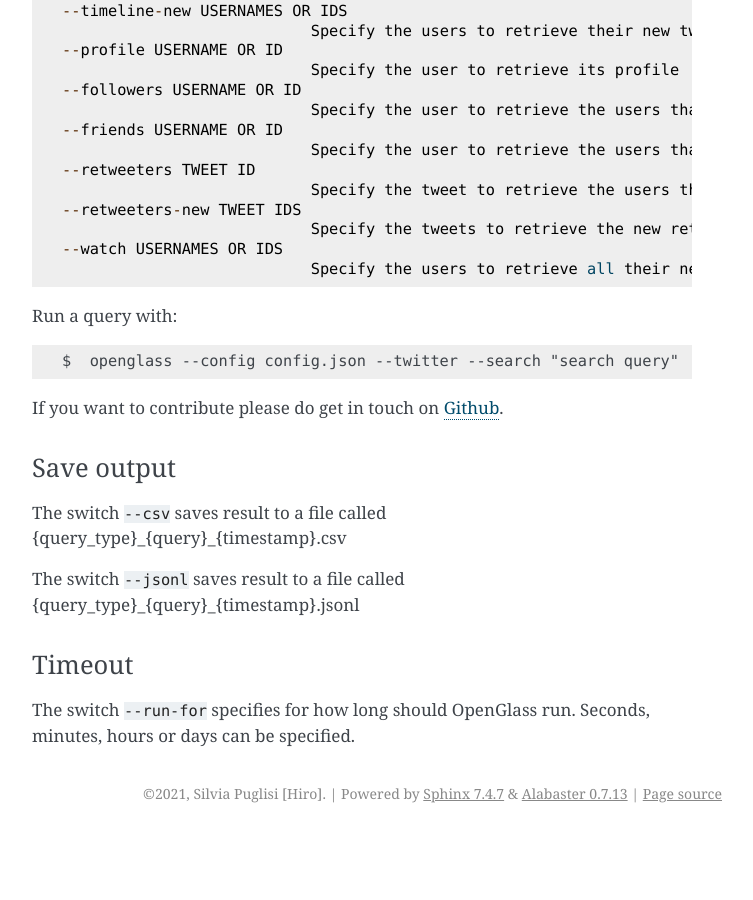
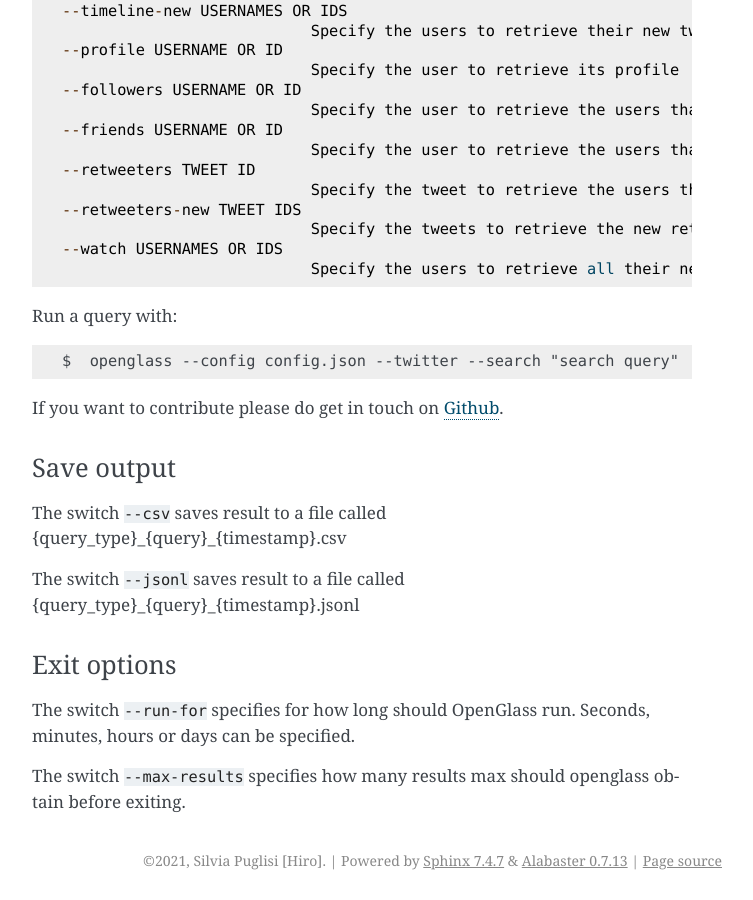
Before and after one commit to 3D-project/openglass, a Sphinx documentation site: the page built from docs/source/index.rst, in a window 1280 px wide and 900 px high, scrolled down 2121 px. Shown: the whole window, without its empty margins (388-1141 px from the left). Built offline with Sphinx 7.4.7, drawn with Linux system fonts in a browser that asks for light colours; before the commit the page ends 2954 px from its top, so only the background shows below that.

Commit message:
update documentation

```diff
--- a/docs/source/index.rst
+++ b/docs/source/index.rst
@@ -164,7 +164,9 @@ The switch ``--csv`` saves result to a file called {query_type}_{query}_{timesta
 The switch ``--jsonl`` saves result to a file called {query_type}_{query}_{timestamp}.jsonl
 
 -------------
- Timeout
+ Exit options
 -------------
 
 The switch ``--run-for`` specifies for how long should OpenGlass run. Seconds, minutes, hours or days can be specified.
+
+The switch ``--max-results`` specifies how many results max should openglass obtain before exiting.
```
Also changed, not shown: 5 other files.
